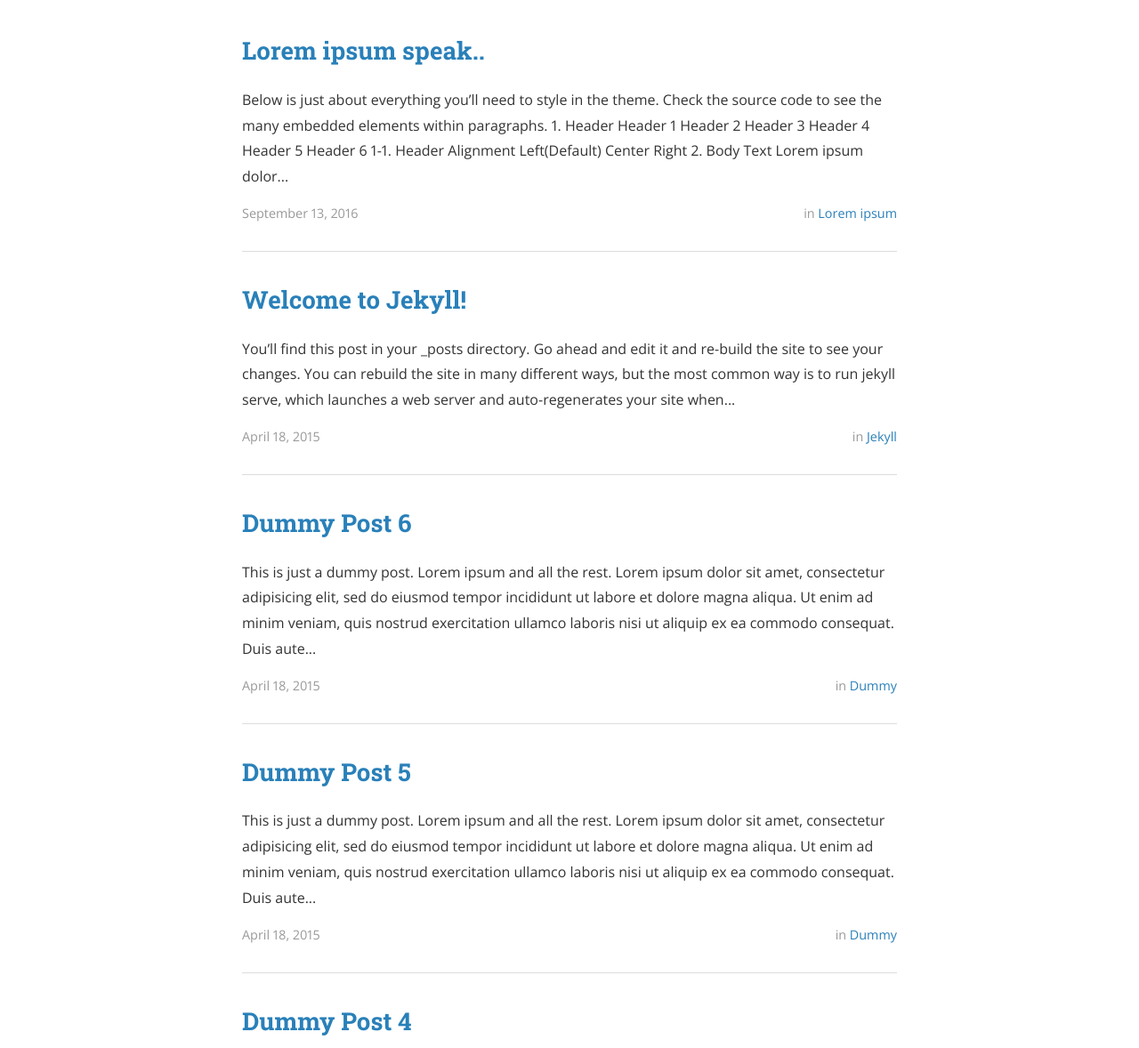
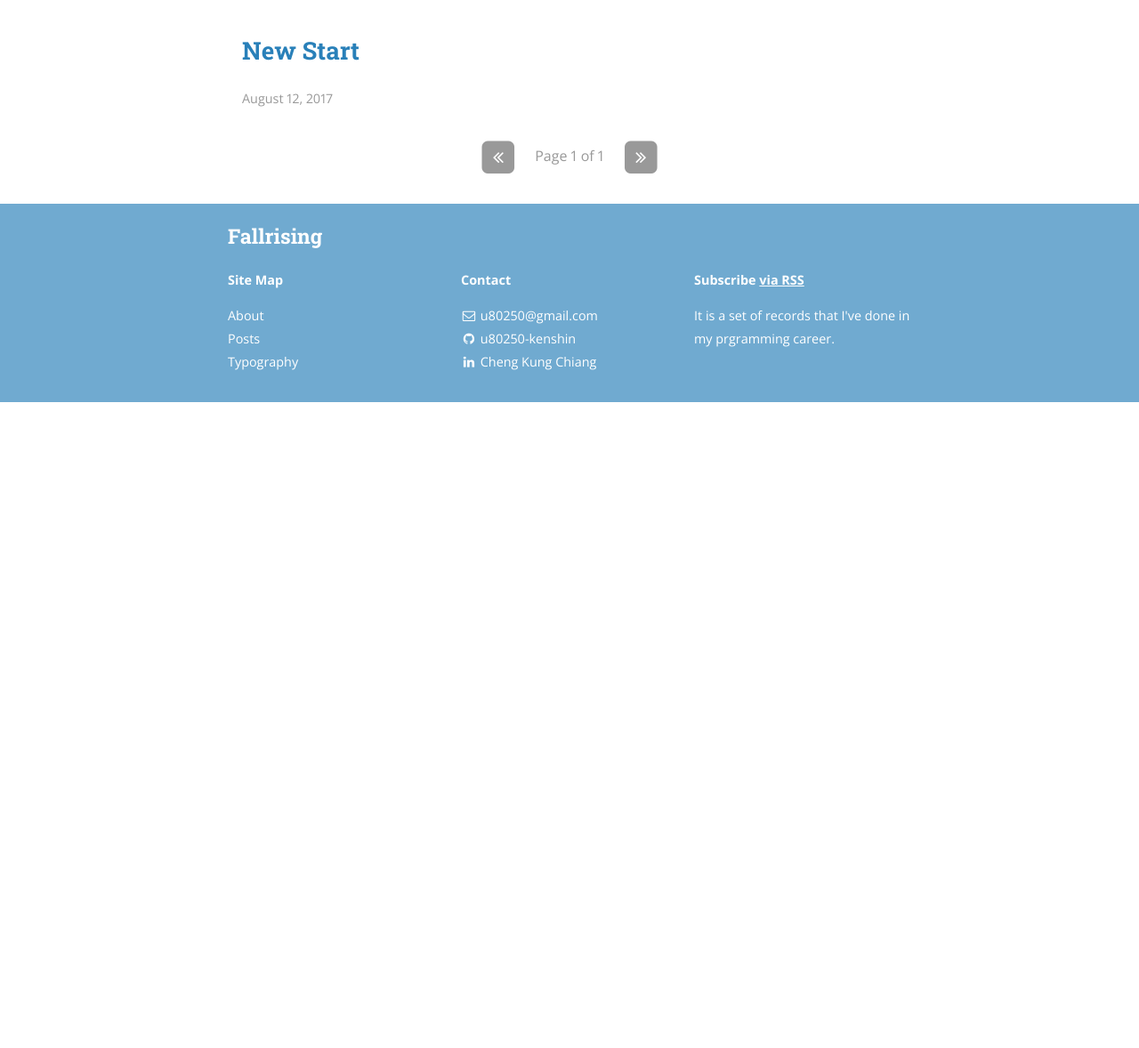
Before and after one commit to fallrising/dev-blog, a Jekyll site: the page built from index.html, in a window 1280 px wide and 1400 px high, scrolled down 281 px. Shown: the part 222-1400 px from the top of the window at 89% size. Built offline with Jekyll 4.4.1, drawn with Linux system fonts in a browser that asks for light colours; nearby versions of some CDN libraries; the list of posts is cut into pages by our own code; after the commit the page ends 955 px from its top, so only the background shows below that; some of the changed text lies outside the part shown.

Commit message:
Add test post.

````diff
--- a/_config.yml
+++ b/_config.yml
@@ -72,8 +72,8 @@ descriptions:
 social:
   - name: Twitter
     icon: twitter
-    username: TheBenCentra
-    url: https://twitter.com/TheBenCentra
+    username:
+    url:
     desc: Follow me on Twitter
     share: false
 
--- a/_posts/2009-01-01-sample-style-test.md
+++ /dev/null
@@ -1,117 +0,0 @@
----
-layout: post
-title: "Lorem ipsum speak.."
-date: 2016-09-13 01:00:00
-image: '/assets/img/post-image.png'
-description: 'about tech'
-tags:
-- lorem
-- tech
-categories:
-- Lorem ipsum
-twitter_text: 'How to speak with Lorem'
----
-
-Below is just about everything you'll need to style in the theme. Check the source code to see the many embedded elements within paragraphs.
-
----
-
-## 1. Header
-
-# Header 1
-
-## Header 2
-
-### Header 3
-
-#### Header 4
-
-##### Header 5
-
-###### Header 6
-
-### 1-1. Header Alignment
-
-##### Left(Default)
-
-##### Center
-{: .center}
-
-##### Right
-{: .right}
-
-## 2. Body Text
-
-Lorem ipsum dolor sit amet, [test link](#) adipiscing elit. **This is strong.** Nullam dignissim convallis est. Quisque aliquam. *This is emphasized.* Donec faucibus. Nunc iaculis suscipit dui. 5<sup>3</sup> = 125. Water is H<sub>2</sub>O. Nam sit amet sem. Aliquam libero nisi, imperdiet at, tincidunt nec, gravida vehicula, nisl. <u>Underline</u>. Maecenas ornare tortor. Donec sed tellus eget `COPY filename` sapien fringilla nonummy. Mauris a ante. Suspendisse quam sem, consequat at, <del>Dinner’s at 5:00.</del> commodo vitae, feugiat in, nunc. Morbi imperdiet augue <mark>mark element</mark> quis tellus.
-
-## 3. Images
-
-![Large example image](http://placehold.it/800x400 "Large example image")
-![Medium example image](http://placehold.it/400x200 "Medium example image")
-![Small example image](http://placehold.it/200x200 "Small example image")
-
-### 3-1. Image Alignment
-![Center example image](http://placehold.it/200x200 "Center"){: .center-image}
-
-## 4. Blockquotes
-
-> Lorem ipsum dolor sit amet, test link adipiscing elit. Nullam dignissim convallis est. Quisque aliquam.
-
-## 5. List Types
-
-### Unordered List
-
-* Lorem ipsum dolor sit amet, consectetur adipiscing elit.
-* Nam ultrices nunc in nisi pellentesque ultricies. Cras scelerisque ipsum in ante laoreet viverra. Pellentesque eget quam et augue molestie tincidunt ac ut ex. Sed quis velit vulputate, rutrum nisl sit amet, molestie neque. Vivamus sed augue at turpis suscipit fringilla.
-* Integer pretium nisl vitae justo aliquam, at varius nisi blandit.
-  1. Nunc vehicula nulla ac odio gravida vestibulum sed nec mauris.
-  2. Duis at diam eget arcu dapibus consequat.
-* Etiam vel elit in purus iaculis pretium.
-
-### Ordered List
-
-1. Quisque ullamcorper leo non ex pretium, in fermentum libero imperdiet.
-2. Donec eu nulla euismod, rhoncus ipsum nec, faucibus elit.
-3. Nam blandit purus gravida, accumsan sem in, lacinia orci.
-  * Duis congue dui nec nisi posuere, at luctus velit semper.
-  * Suspendisse in lorem id lacus elementum pretium nec vel nibh.
-4. Aliquam eget ipsum laoreet, maximus risus vitae, iaculis leo.
-
-### Definition Lists
-
-kramdown
-: A Markdown-superset converter
-
-Maruku
-: Another Markdown-superset converter
-
-## 6. Tables
-
-| Header1 | Header2 | Header3 |
-|:--------|:-------:|--------:|
-| cell1   | cell2   | cell3   |
-| cell4   | cell5   | cell6   |
-|----
-| cell1   | cell2   | cell3   |
-| cell4   | cell5   | cell6   |
-|=====
-| Foot1   | Foot2   | Foot3
-
-
-## 7. Code Snippets
-
-### Highlighted Code Blocks
-
-```css
-#container {
-  float: left;
-  margin: 0 -240px 0 0;
-  width: 100%;
-}
-```
-
-### Standard code block
-
-    <div id="awesome">
-      <p>This is great isn't it?</p>
-    </div>
--- a/_posts/2015-04-18-dummy.markdown
+++ /dev/null
@@ -1,16 +0,0 @@
----
-layout: post
-title:  "Dummy Post"
-date:   2015-04-18 08:43:59
-author: Ben Centra
-categories: Dummy
----
-
-This is just a dummy post. Lorem ipsum and all the rest.
-
-Lorem ipsum dolor sit amet, consectetur adipisicing elit, sed do eiusmod
-tempor incididunt ut labore et dolore magna aliqua. Ut enim ad minim veniam,
-quis nostrud exercitation ullamco laboris nisi ut aliquip ex ea commodo
-consequat. Duis aute irure dolor in reprehenderit in voluptate velit esse
-cillum dolore eu fugiat nulla pariatur. Excepteur sint occaecat cupidatat non
-proident, sunt in culpa qui officia deserunt mollit anim id est laborum.
--- a/_posts/2015-04-18-dummy4.markdown
+++ /dev/null
@@ -1,17 +0,0 @@
----
-layout: post
-title:  "Dummy Post 4"
-date:   2015-04-18 08:43:59
-author: Ben Centra
-categories: Dummy
-tags: ipsum
----
-
-This is just a dummy post. Lorem ipsum and all the rest.
-
-Lorem ipsum dolor sit amet, consectetur adipisicing elit, sed do eiusmod
-tempor incididunt ut labore et dolore magna aliqua. Ut enim ad minim veniam,
-quis nostrud exercitation ullamco laboris nisi ut aliquip ex ea commodo
-consequat. Duis aute irure dolor in reprehenderit in voluptate velit esse
-cillum dolore eu fugiat nulla pariatur. Excepteur sint occaecat cupidatat non
-proident, sunt in culpa qui officia deserunt mollit anim id est laborum.
--- a/_posts/2015-04-18-dummy5.markdown
+++ /dev/null
@@ -1,17 +0,0 @@
----
-layout: post
-title:  "Dummy Post 5"
-date:   2015-04-18 08:43:59
-author: Ben Centra
-categories: Dummy
-tags: lorem
----
-
-This is just a dummy post. Lorem ipsum and all the rest.
-
-Lorem ipsum dolor sit amet, consectetur adipisicing elit, sed do eiusmod
-tempor incididunt ut labore et dolore magna aliqua. Ut enim ad minim veniam,
-quis nostrud exercitation ullamco laboris nisi ut aliquip ex ea commodo
-consequat. Duis aute irure dolor in reprehenderit in voluptate velit esse
-cillum dolore eu fugiat nulla pariatur. Excepteur sint occaecat cupidatat non
-proident, sunt in culpa qui officia deserunt mollit anim id est laborum.
--- a/_posts/2015-04-18-dummy6.markdown
+++ /dev/null
@@ -1,17 +0,0 @@
----
-layout: post
-title:  "Dummy Post 6"
-date:   2015-04-18 08:43:59
-author: Ben Centra
-categories: Dummy
-tags: lorem ipsum
----
-
-This is just a dummy post. Lorem ipsum and all the rest.
-
-Lorem ipsum dolor sit amet, consectetur adipisicing elit, sed do eiusmod
-tempor incididunt ut labore et dolore magna aliqua. Ut enim ad minim veniam,
-quis nostrud exercitation ullamco laboris nisi ut aliquip ex ea commodo
-consequat. Duis aute irure dolor in reprehenderit in voluptate velit esse
-cillum dolore eu fugiat nulla pariatur. Excepteur sint occaecat cupidatat non
-proident, sunt in culpa qui officia deserunt mollit anim id est laborum.
--- a/_posts/2015-04-18-welcome-to-jekyll.markdown
+++ /dev/null
@@ -1,74 +0,0 @@
----
-layout: post
-title:  "Welcome to Jekyll!"
-date:   2015-04-18 08:43:59
-author: Ben Centra
-categories: Jekyll
-tags:	jekyll welcome
-cover:  "/assets/instacode.png"
----
-
-You’ll find this post in your `_posts` directory. Go ahead and edit it and re-build the site to see your changes. You can rebuild the site in many different ways, but the most common way is to run `jekyll serve`, which launches a web server and auto-regenerates your site when a file is updated.
-
-## Adding New Posts
-
-To add new posts, simply add a file in the `_posts` directory that follows the convention `YYYY-MM-DD-name-of-post.ext` and includes the necessary front matter. Take a look at the source for this post to get an idea about how it works.
-
-### Tags and Categories
-
-If you list one or more categories or tags in the front matter of your post, they will be included with the post on the page as links. Clicking the link will bring you to an auto-generated archive page for the category or tag, created using the [jekyll-archive][jekyll-archive] gem.
-
-### Cover Images
-
-To add a cover image to your post, set the "cover" property in the front matter with the relative URL of the image (i.e. <code>cover: "/assets/cover_image.jpg"</code>).
-
-### Code Snippets
-
-You can use [highlight.js][highlight] to add syntax highlight code snippets:
-
-Use the [Liquid][liquid] `{% raw %}{% highlight <language> %}{% endraw %}` tag to add syntax highlighting to code snippets.
-
-For instance, this template...
-{% highlight html %}
-{% raw %}{% highlight javascript %}
-function demo(string, times) {
-  for (var i = 0; i < times; i++) {
-    console.log(string);
-  }
-}
-demo("hello, world!", 10);
-{% endhighlight %}{% endraw %}
-{% endhighlight %}
-
-...will come out looking like this:
-
-{% highlight javascript %}
-function demo(string, times) {
-  for (var i = 0; i < times; i++) {
-    console.log(string);
-  }
-}
-demo("hello, world!", 10);
-{% endhighlight %}
-
-Syntax highlighting is done using [highlight.js][highlight]. You can change the active theme in [head.html](https://github.com/bencentra/centrarium/blob/2dcd73d09e104c3798202b0e14c1db9fa6e77bc7/_includes/head.html#L15).
-
-### Images
-
-Lightbox has been enabled for images. To create the link that'll launch the lightbox, add <code>data-lightbox</code> and <code>data-title</code> attributes to an <code>&lt;a&gt;</code> tag around your <code>&lt;img&gt;</code> tag. The result is:
-
-<a href="//bencentra.com/assets/images/falcon9_large.jpg" data-lightbox="falcon9-large" data-title="Check out the Falcon 9 from SpaceX">
-  <img src="//bencentra.com/assets/images/falcon9_small.jpg" title="Check out the Falcon 9 from SpaceX">
-</a>
-
-For more information, check out the [Lightbox][lightbox] website.
-
-Check out the [Jekyll docs][jekyll] for more info on how to get the most out of Jekyll. File all bugs/feature requests at [Jekyll’s GitHub repo][jekyll-gh]. If you have questions, you can ask them on [Jekyll’s dedicated Help repository][jekyll-help].
-
-[jekyll]:      http://jekyllrb.com
-[jekyll-gh]:   https://github.com/jekyll/jekyll
-[jekyll-help]: https://github.com/jekyll/jekyll-help
-[highlight]:   https://highlightjs.org/
-[lightbox]:    http://lokeshdhakar.com/projects/lightbox2/
-[jekyll-archive]: https://github.com/jekyll/jekyll-archives
-[liquid]: https://github.com/Shopify/liquid/wiki/Liquid-for-Designers
--- /dev/null
+++ b/_posts/2017-08-12-new-start.md
@@ -0,0 +1,8 @@
+---
+layout: post
+title: "New Start"
+description: ""
+date: 2017-08-12
+tags: [blog-test]
+comments: true
+---
--- a/about.md
+++ b/about.md
@@ -5,13 +5,3 @@ permalink: /about/
 ---
 
 <img src="{{ site.baseurl }}/assets/profile-placeholder.gif" title="Profile Picture" class="profile">
-
-Centrarium is a custom theme for Jekyll, made by [Ben Centra][bencentra] for his own blog. He'd be humbled if you liked it enough to use it as well! Installation and configuration instructions can be found in the [GitHub repository](https://github.com/bencentra/centrarium).
-
-This page is a good place to write about yourself, your project, your product, or whatever it is your site is for. You can replace the image above, or you can get rid of it entirely.
-
-You can find out more info about customizing your Jekyll theme, as well as basic Jekyll usage documentation at [jekyllrb.com](http://jekyllrb.com/). And you can find the source code for Jekyll at [github.com/jekyll/jekyll](https://github.com/jekyll/jekyll)
-
-[centrarium]: https://github.com/bencentra/centrarium
-[bencentra]: http://bencentra.com
-[jekyll]: https://github.com/jekyll/jekyll
````
Also changed, not shown: _posts/2009-01-01-sample-code-highlighting-post.md (deleted, +0 -76 lines), _posts/2009-01-01-sample-readability-post.md (deleted, +0 -46 lines), _posts/2009-04-01-sample-link-post.md (deleted, +0 -10 lines), _posts/2015-04-18-dummy2.markdown (deleted, +0 -16 lines), _posts/2015-04-18-dummy3.markdown (deleted, +0 -16 lines).
